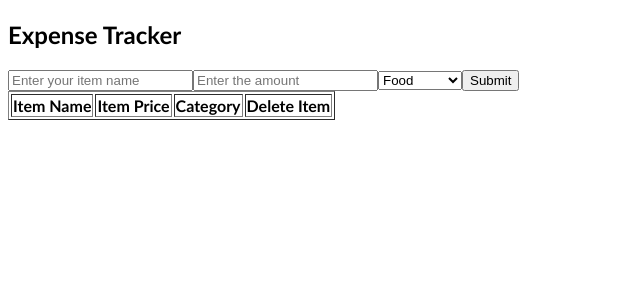
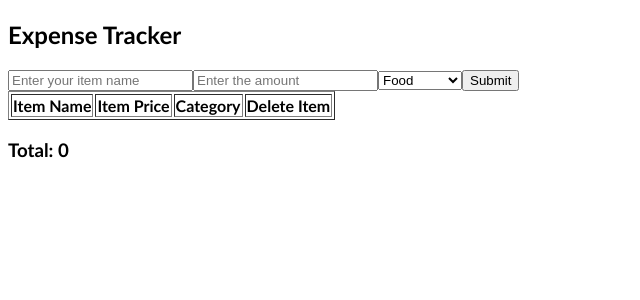
Before and after one commit to rahulrameshm0/React-Projects, a React (Vite) app in the folder budget-tracker/: page / in a window 1280 px wide. Shown: the top 300 px of the page, without its empty margins (0-640 px from the left). Built offline with nearby package versions, Linux system fonts and the light colour scheme.

Commit message:
code updated

```diff
--- a/budget-tracker/src/ExpenseList.jsx
+++ b/budget-tracker/src/ExpenseList.jsx
@@ -1,4 +1,8 @@
 export const ExpenseList = ({ expense, deleteExpense }) => {
+  const total = expense.reduce((sum, item) => {
+    return sum + Number(item.amount);
+  }, 0);
+
   return (
     <div>
       <table border={1} style={{ textAlign: "center" }}>
@@ -26,6 +30,8 @@ export const ExpenseList = ({ expense, deleteExpense }) => {
           })}
         </tbody>
       </table>
+
+      <h3>Total: {total}</h3>
     </div>
   );
 };
```
